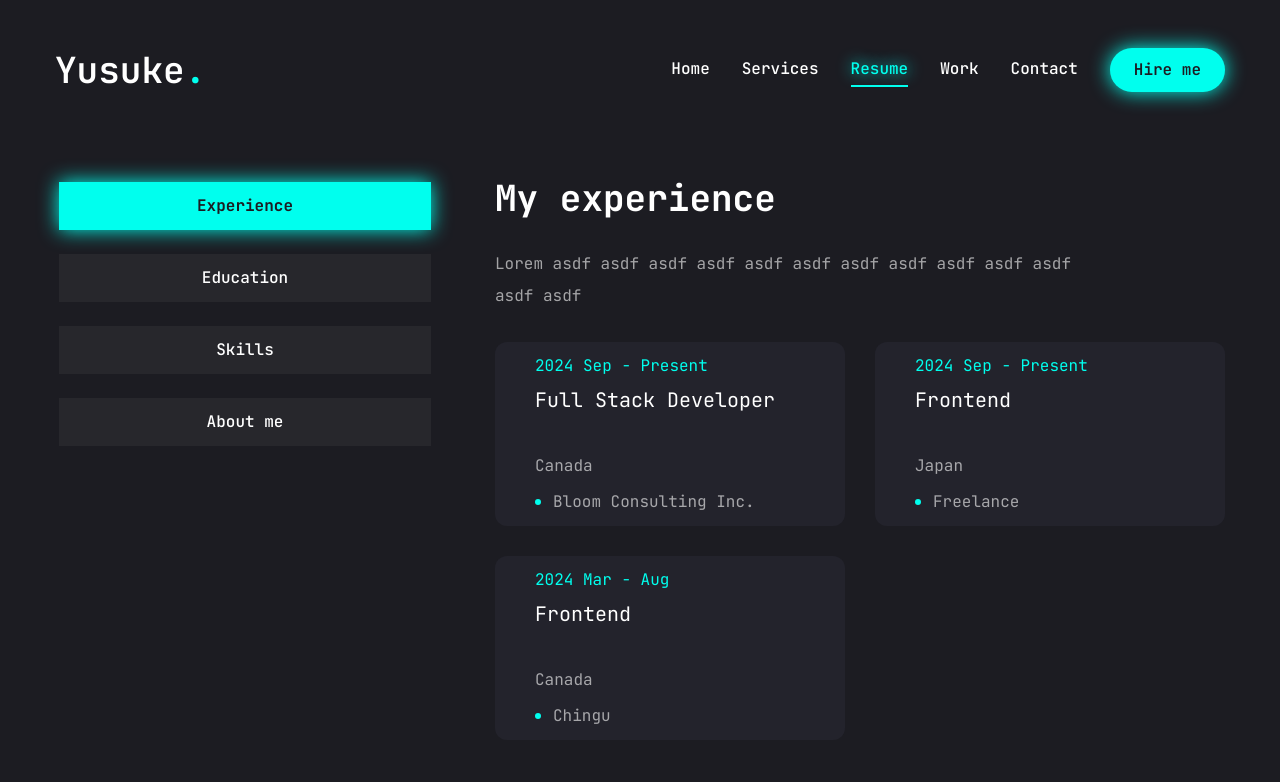
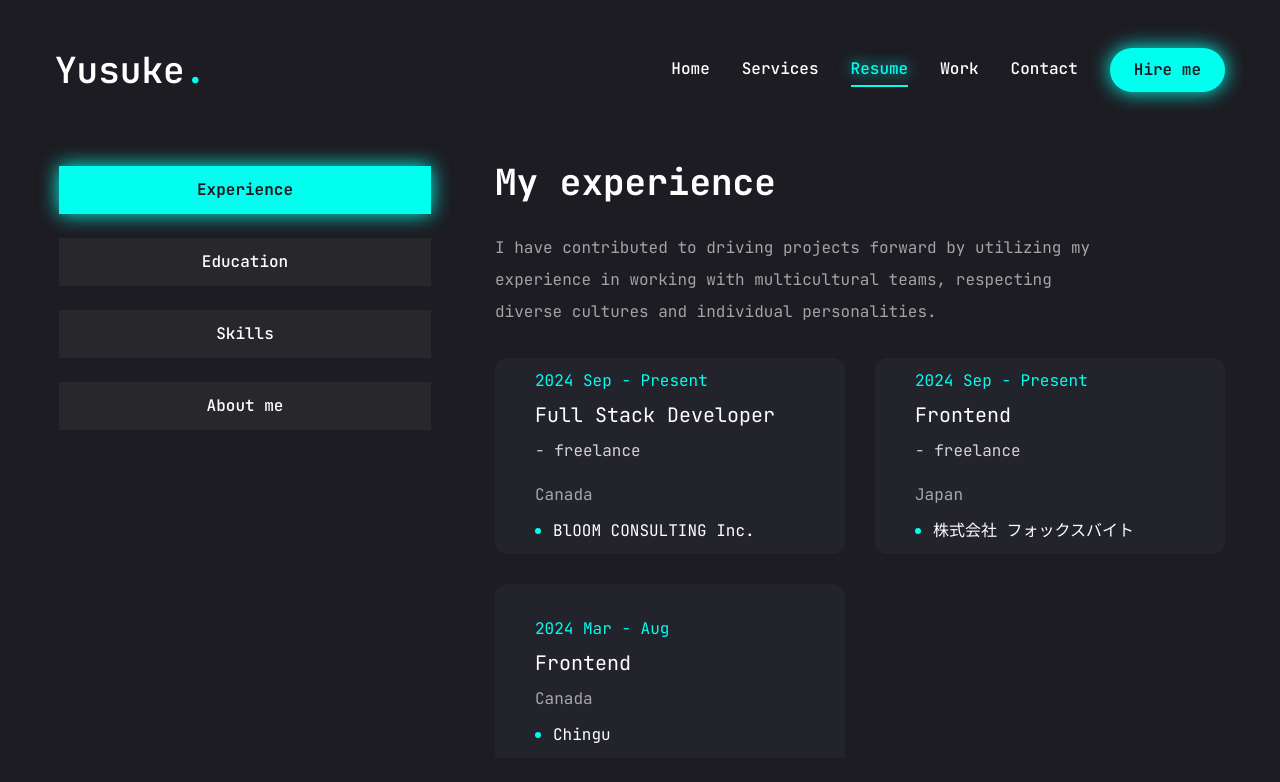
Before and after one commit to yusuken1121/Yusuke_Nagaoka_Portfolio, a Next.js app: page /resume in a window 1280 px wide. Shown: the top 782 px of the page. Built offline with nearby package versions, Linux system fonts and the light colour scheme.

Commit message:
⚡️ Update the information

```diff
--- a/app/page.tsx
+++ b/app/page.tsx
@@ -2,6 +2,10 @@ import Photo from "@/components/Photo";
 import Socials from "@/components/Socials";
 import { Button } from "@/components/ui/button";
 import { FiDownload } from "react-icons/fi";
+import * as motion from "framer-motion/client";
+// import { motion } from "framer-motion";
+
+const text = "Full-Stack Developer".split("");
 
 const Home = () => {
   return (
@@ -10,13 +14,38 @@ const Home = () => {
         <div className="flex flex-col xl:flex-row items-center justify-between pt-8 xl:pt-24 xl:pb-24">
           {/* Text */}
           <div className="text-center xl:text-left order-2 xl:order-none mt-5">
-            <span>Full-Stack Developer</span>
+            <span>Hello, I&apos;m</span>
             <h1 className="h1 mb-6">
-              Hello, I&apos;m <br />
-              <span className="text-accent text-shadow">Yusuke Nagaoka</span>
+              <span>
+                Yusuke Nagaoka
+                <br />
+              </span>
+              <span className="text-accent text-shadow">
+                Full-Stack Developer
+              </span>
+              {/* {text.map((char, i) => (
+                <motion.span
+                  key={i}
+                  initial={{ opacity: 0 }}
+                  animate={{
+                    opacity: 1,
+                    transition: {
+                      duration: 0.05,
+                      delay: 1 + i * 0.05,
+                      repeat: Infinity,
+                      repeatType: "reverse",
+                      repeatDelay: 2,
+                    },
+                  }}
+                  style={{ letterSpacing: "normal" }}
+                  className="text-accent text-shadow"
+                >
+                  {char === " " ? "\u00A0" : char}
+                </motion.span>
+              ))} */}
             </h1>
             <p className="max-w-[500px] mb-9 text-white/80">
-              I excel at crafting elegant digital experiences
+              I work as a freelance engineer in both Canada and Japan.
             </p>
 
             <div className="flex flex-col xl:flex-row items-center gap-8">
--- a/app/resume/page.tsx
+++ b/app/resume/page.tsx
@@ -52,21 +52,34 @@ const about = {
   ],
 };
 
-const experiences = {
-  icon: "",
+type ExperienceType = {
+  title: string;
+  description: string;
+  items: {
+    company: string;
+    position: string;
+    employmentType?: string;
+    country: string;
+    duration: string;
+    homepageUrl?: string; // for future
+  }[];
+};
+const experiences: ExperienceType = {
   title: "My experience",
   description:
-    "Lorem asdf asdf asdf asdf asdf asdf asdf asdf asdf asdf asdf asdf asdf",
+    "I have contributed to driving projects forward by utilizing my experience in working with multicultural teams, respecting diverse cultures and individual personalities.",
   items: [
     {
-      company: "Bloom Consulting Inc.",
+      company: "BlOOM CONSULTING Inc.",
       position: "Full Stack Developer",
+      employmentType: "freelance",
       country: "Canada",
       duration: "2024 Sep - Present",
     },
     {
-      company: "Freelance",
+      company: "株式会社 フォックスバイト",
       position: "Frontend",
+      employmentType: "freelance",
       country: "Japan",
       duration: "2024 Sep - Present",
     },
@@ -195,16 +208,21 @@ const Resume = () => {
                       return (
                         <li
                           key={idx}
-                          className="bg-[#23232c] h-[184px] py-6 px-10 rounded-xl flex flex-col justify-center items-center lg:items-start gap-1"
+                          className="bg-[#23232c] h-[196px] py-6 px-10 rounded-xl flex flex-col justify-center items-center lg:items-start gap-1"
                         >
                           <span className="text-accent">{item.duration}</span>
-                          <h3 className="text-xl max-w-[260px] min-h-[60px] text-center lg:text-left">
+                          <h3 className="text-xl max-w-[260px] min-h-[30px] text-center lg:text-left">
                             {item.position}
                           </h3>
+                          {item.employmentType && (
+                            <p className="text-white/80 min-h-[40px]">
+                              - {item.employmentType}
+                            </p>
+                          )}
                           <p className="text-white/60">{item.country}</p>
                           <div className="flex items-center gap-3">
                             <span className="w-[6px] h-[6px] rounded-full bg-accent"></span>
-                            <p className="text-white/60">{item.company}</p>
+                            <p className="text-white">{item.company}</p>
                           </div>
                         </li>
                       );
--- a/app/services/page.tsx
+++ b/app/services/page.tsx
@@ -13,13 +13,13 @@ const services = [
   {
     num: "02",
     href: "",
-    title: "Web Development",
-    description: "description",
+    title: "Language",
+    description: "Japanese and English",
   },
   {
     num: "03",
     href: "",
-    title: "Web Development",
+    title: "Team management",
     description: "description",
   },
   {
--- a/app/work/page.tsx
+++ b/app/work/page.tsx
@@ -22,18 +22,25 @@ const projects = [
   {
     num: "01",
     category: "full-stack",
-    title: "project 1",
+    title: "Vancouver RoomFinder",
     description:
-      "asdf asdf asdf asdf asdf asdf asdf asdf asdf asdf asdf asdf asdf asdf asdf asdf asdf asdf asdf asdf asdf asdf asdf asdf asdf asdf asdf asdf asdf asdf asdf asdf asdf asdf asdf asdf asdf asdf asdf asdf ",
-    stack: [{ name: "Next.js" }, { name: "Css 3" }],
-    image: "/profileImg_bg.png",
-    live: "",
+      "I’m excited to share that I have built a website that introduces shared housing in Canada! From requirement gathering to final implementation, I handled every step of this project. The website provides easy navigation and valuable information for people looking for shared accommodations in Canada.",
+    stack: [
+      { name: "Next.js" },
+      { name: "TypeScript" },
+      { name: "Notion" },
+      { name: "Shadcn UI" },
+      { name: "Tailwind" },
+      { name: "Express" },
+    ],
+    image: "/Van_ouchi.png",
+    live: "https://www.van-ouchi.com/properties",
     github: "",
   },
   {
     num: "02",
     category: "full-stack",
-    title: "project 1",
+    title: "Social Media Clone",
     description:
       "This project aims to create a unique social media platform by integrating essential features from modern social networking sites and major services. I started with basic functionalities such as authentication and user posts. Although the project is still in progress, I plan to expand its features and enhance its usability in the future.",
     stack: [
@@ -52,11 +59,10 @@ const projects = [
   {
     num: "03",
     category: "frontend",
-    title: "project 1",
-    description:
-      "asdf asdf asdf asdf asdf asdf asdf asdf asdf asdf asdf asdf asdf asdf asdf asdf asdf asdf asdf asdf asdf asdf asdf asdf asdf asdf asdf asdf asdf asdf asdf asdf asdf asdf asdf asdf asdf asdf asdf asdf ",
+    title: "project 3",
+    description: "",
     stack: [{ name: "Next.js" }, { name: "Css 3" }],
-    image: "/profileImg_bg.png",
+    image: "",
     live: "",
     github: "",
   },
@@ -92,6 +98,9 @@ const Work = () => {
                 {project.category} project
               </h2>
 
+              <h3 className="text-2xl text-accent text-shadow font-bold leading-none group-hover:text-accent transition-all duration-500 capitalize">
+                {project.title}
+              </h3>
               {/* description */}
               <p className="text-white/60">{project.description}</p>
 
```
Also changed, not shown: 1 other file (tests, documents, lock files or other folders).
